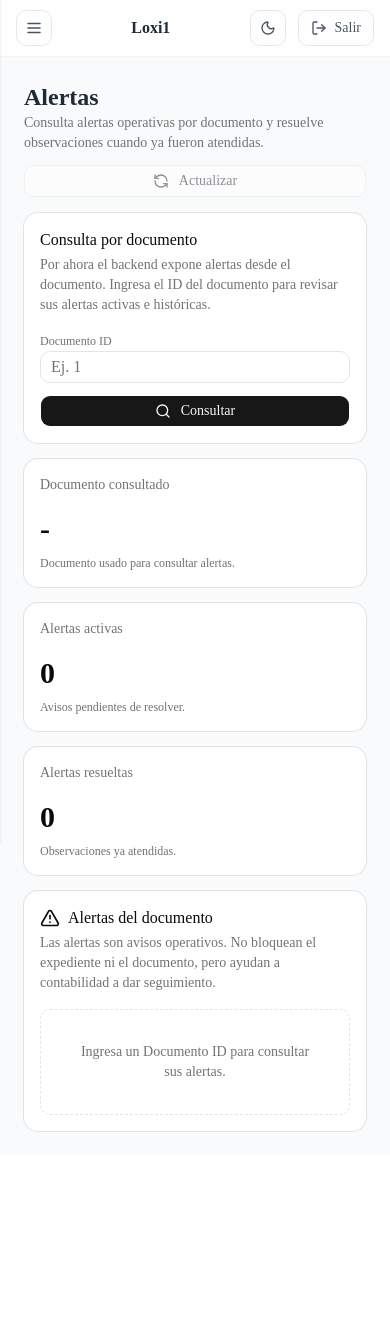
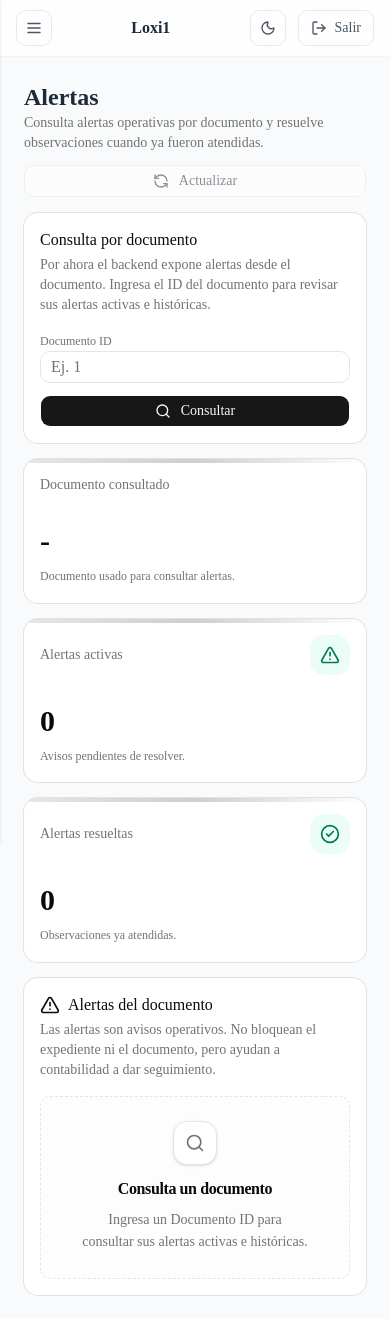
Before and after one commit to loxi1/documental-platform, a Next.js app in the folder apps/web-admin/: page /alertas in a window 390 px wide. Before the commit the page ends 1155 px from the top, so only its background shows below. Built offline with nearby package versions, Linux system fonts and the light colour scheme; no server answers.

Commit message:
change, mejorar disenio

```diff
--- a/apps/web-admin/src/app/alertas/page.tsx
+++ b/apps/web-admin/src/app/alertas/page.tsx
@@ -9,6 +9,7 @@ import {
   Search,
 } from "lucide-react";
 
+import { MetricCard } from "@/components/documental/metric-card";
 import { Badge } from "@/components/ui/badge";
 import { Button } from "@/components/ui/button";
 import {
@@ -19,6 +20,13 @@ import {
   CardTitle,
 } from "@/components/ui/card";
 import { Input } from "@/components/ui/input";
+import {
+  Empty,
+  EmptyDescription,
+  EmptyHeader,
+  EmptyMedia,
+  EmptyTitle,
+} from "@/components/ui/empty";
 import { useDocumentoAlertas, useResolverDocumentoAlerta } from "@/hooks/useAlertas";
 import type { DocumentoAlerta } from "@/types/alerta";
 
@@ -173,57 +181,27 @@ function AlertasContent() {
       </Card>
 
       <div className="grid gap-4 md:grid-cols-3">
-        <Card>
-          <CardHeader className="space-y-0">
-            <CardTitle className="text-sm text-muted-foreground">
-              Documento consultado
-            </CardTitle>
-          </CardHeader>
-          <CardContent>
-            <div className="text-3xl font-bold">{documentoId ?? "-"}</div>
-            <p className="mt-2 text-xs text-muted-foreground">
-              Documento usado para consultar alertas.
-            </p>
-          </CardContent>
-        </Card>
+        <MetricCard
+          title="Documento consultado"
+          value={documentoId ?? "-"}
+          description="Documento usado para consultar alertas."
+        />
 
-        <Card>
-          <CardHeader className="space-y-0">
-            <CardTitle className="text-sm text-muted-foreground">
-              Alertas activas
-            </CardTitle>
-          </CardHeader>
-          <CardContent>
-            <div className="flex items-center gap-2 text-3xl font-bold">
-              {activas.length}
-              {activas.length > 0 ? (
-                <AlertTriangle className="h-6 w-6 text-amber-600" />
-              ) : null}
-            </div>
-            <p className="mt-2 text-xs text-muted-foreground">
-              Avisos pendientes de resolver.
-            </p>
-          </CardContent>
-        </Card>
+        <MetricCard
+          title="Alertas activas"
+          value={activas.length}
+          description="Avisos pendientes de resolver."
+          icon={<AlertTriangle className="h-5 w-5" />}
+          accent={activas.length > 0 ? "warning" : "success"}
+        />
 
-        <Card>
-          <CardHeader className="space-y-0">
-            <CardTitle className="text-sm text-muted-foreground">
-              Alertas resueltas
-            </CardTitle>
-          </CardHeader>
-          <CardContent>
-            <div className="flex items-center gap-2 text-3xl font-bold">
-              {resueltas.length}
-              {resueltas.length > 0 ? (
-                <CheckCircle2 className="h-6 w-6 text-emerald-600" />
-              ) : null}
-            </div>
-            <p className="mt-2 text-xs text-muted-foreground">
-              Observaciones ya atendidas.
-            </p>
-          </CardContent>
-        </Card>
+        <MetricCard
+          title="Alertas resueltas"
+          value={resueltas.length}
+          description="Observaciones ya atendidas."
+          icon={<CheckCircle2 className="h-5 w-5" />}
+          accent="success"
+        />
       </div>
 
       {alertasQuery.error ? (
@@ -247,13 +225,24 @@ function AlertasContent() {
         </CardHeader>
         <CardContent>
           {!documentoId ? (
-            <div className="rounded-lg border border-dashed p-8 text-center text-sm text-muted-foreground">
-              Ingresa un Documento ID para consultar sus alertas.
-            </div>
+            <Empty>
+              <EmptyHeader>
+                <EmptyMedia variant="icon">
+                  <Search className="h-5 w-5" />
+                </EmptyMedia>
+                <EmptyTitle>Consulta un documento</EmptyTitle>
+                <EmptyDescription>
+                  Ingresa un Documento ID para consultar sus alertas activas e históricas.
+                </EmptyDescription>
+              </EmptyHeader>
+            </Empty>
           ) : alertasQuery.isLoading ? (
-            <div className="py-8 text-sm text-muted-foreground">
-              Cargando alertas...
-            </div>
+            <Empty>
+              <EmptyHeader>
+                <EmptyTitle>Cargando alertas...</EmptyTitle>
+                <EmptyDescription>Estamos consultando el historial del documento.</EmptyDescription>
+              </EmptyHeader>
+            </Empty>
           ) : alertas.length ? (
             <div className="overflow-x-auto">
               <table className="w-full text-sm">
@@ -323,9 +312,17 @@ function AlertasContent() {
               </table>
             </div>
           ) : (
-            <div className="rounded-lg border border-dashed p-8 text-center text-sm text-muted-foreground">
-              Este documento no tiene alertas registradas.
-            </div>
+            <Empty>
+              <EmptyHeader>
+                <EmptyMedia variant="icon">
+                  <CheckCircle2 className="h-5 w-5" />
+                </EmptyMedia>
+                <EmptyTitle>Sin alertas registradas</EmptyTitle>
+                <EmptyDescription>
+                  Este documento no tiene alertas activas ni históricas.
+                </EmptyDescription>
+              </EmptyHeader>
+            </Empty>
           )}
         </CardContent>
       </Card>
--- a/apps/web-admin/src/app/revision-contable/page.tsx
+++ b/apps/web-admin/src/app/revision-contable/page.tsx
@@ -10,6 +10,7 @@ import {
   Search,
 } from "lucide-react";
 
+import { MetricCard } from "@/components/documental/metric-card";
 import { Badge } from "@/components/ui/badge";
 import { Button } from "@/components/ui/button";
 import {
@@ -19,6 +20,13 @@ import {
   CardTitle,
 } from "@/components/ui/card";
 import { Input } from "@/components/ui/input";
+import {
+  Empty,
+  EmptyDescription,
+  EmptyHeader,
+  EmptyMedia,
+  EmptyTitle,
+} from "@/components/ui/empty";
 import { useCrearDocumentoAlerta } from "@/hooks/useAlertas";
 import { useRevisionContable } from "@/hooks/useRevisionContable";
 import type { RevisionContableItem } from "@/types/revision-contable";
@@ -226,58 +234,31 @@ export default function RevisionContablePage() {
       </Card>
 
       <div className="grid gap-4 md:grid-cols-3">
-        <Card>
-          <CardHeader className="space-y-0">
-            <CardTitle className="text-sm text-muted-foreground">
-              Facturas revisadas
-            </CardTitle>
-          </CardHeader>
-          <CardContent>
-            <div className="text-3xl font-bold">{totalFacturas}</div>
-            <p className="mt-2 text-xs text-muted-foreground">
-              Documentos tipo factura del periodo consultado.
-            </p>
-          </CardContent>
-        </Card>
+        <MetricCard
+          title="Facturas revisadas"
+          value={totalFacturas}
+          description="Documentos tipo factura del periodo consultado."
+          icon={<FileText className="h-5 w-5" />}
+        />
 
-        <Card>
-          <CardHeader className="space-y-0">
-            <CardTitle className="text-sm text-muted-foreground">
-              Monto del periodo
-            </CardTitle>
-          </CardHeader>
-          <CardContent>
-            <div className="text-3xl font-bold">
-              {new Intl.NumberFormat("es-PE", {
-                style: "currency",
-                currency: "PEN",
-                minimumFractionDigits: 2,
-              }).format(totalMonto)}
-            </div>
-            <p className="mt-2 text-xs text-muted-foreground">
-              Total calculado desde facturas listadas.
-            </p>
-          </CardContent>
-        </Card>
+        <MetricCard
+          title="Monto del periodo"
+          value={new Intl.NumberFormat("es-PE", {
+            style: "currency",
+            currency: "PEN",
+            minimumFractionDigits: 2,
+          }).format(totalMonto)}
+          description="Total calculado desde facturas listadas."
+        />
 
-        <Card>
-          <CardHeader className="space-y-0">
-            <CardTitle className="text-sm text-muted-foreground">
-              Alertas activas
-            </CardTitle>
-          </CardHeader>
-          <CardContent>
-            <div className="flex items-center gap-2 text-3xl font-bold">
-              {totalAlertas}
-              {totalAlertas > 0 ? (
-                <AlertTriangle className="h-6 w-6 text-amber-600" />
-              ) : null}
-            </div>
-            <p className="mt-2 text-xs text-muted-foreground">
-              Alertas pendientes de resolver en los documentos listados.
-            </p>
-          </CardContent>
-        </Card>
+        <MetricCard
+          title="Alertas activas"
+          value={totalAlertas}
+          description="Alertas pendientes de resolver en los documentos listados."
+          icon={<AlertTriangle className="h-5 w-5" />}
+          accent={totalAlertas > 0 ? "warning" : "success"}
+          href="/alertas"
+        />
       </div>
 
       {error ? (
@@ -298,9 +279,12 @@ export default function RevisionContablePage() {
         </CardHeader>
         <CardContent>
           {isLoading ? (
-            <div className="py-8 text-sm text-muted-foreground">
-              Cargando revisión contable...
-            </div>
+            <Empty>
+              <EmptyHeader>
+                <EmptyTitle>Cargando revisión contable...</EmptyTitle>
+                <EmptyDescription>Estamos consultando documentos del periodo.</EmptyDescription>
+              </EmptyHeader>
+            </Empty>
           ) : (
             <div className="overflow-x-auto">
               <table className="w-full text-sm">
@@ -410,9 +394,17 @@ export default function RevisionContablePage() {
               </table>
 
               {!data?.length ? (
-                <div className="py-8 text-center text-sm text-muted-foreground">
-                  No hay facturas para el periodo consultado.
-                </div>
+                <Empty className="mt-4">
+                  <EmptyHeader>
+                    <EmptyMedia variant="icon">
+                      <FileText className="h-5 w-5" />
+                    </EmptyMedia>
+                    <EmptyTitle>Sin facturas para este periodo</EmptyTitle>
+                    <EmptyDescription>
+                      No se encontraron facturas confirmadas con el filtro seleccionado.
+                    </EmptyDescription>
+                  </EmptyHeader>
+                </Empty>
               ) : null}
             </div>
           )}
--- /dev/null
+++ b/apps/web-admin/src/components/documental/metric-card.tsx
@@ -0,0 +1,86 @@
+import Link from "next/link";
+import type { ReactNode } from "react";
+
+import { Card, CardContent, CardHeader, CardTitle } from "@/components/ui/card";
+import { Skeleton } from "@/components/ui/skeleton";
+import { cn } from "@/lib/utils";
+
+type MetricCardProps = {
+  title: string;
+  value: string | number;
+  description?: string;
+  icon?: ReactNode;
+  href?: string;
+  accent?: "default" | "success" | "warning" | "danger";
+  className?: string;
+};
+
+const accentClasses = {
+  default: "bg-muted/60 text-muted-foreground",
+  success: "bg-emerald-50 text-emerald-700 dark:bg-emerald-950/40 dark:text-emerald-300",
+  warning: "bg-amber-50 text-amber-700 dark:bg-amber-950/40 dark:text-amber-300",
+  danger: "bg-red-50 text-red-700 dark:bg-red-950/40 dark:text-red-300",
+};
+
+export function MetricCard({
+  title,
+  value,
+  description,
+  icon,
+  href,
+  accent = "default",
+  className,
+}: MetricCardProps) {
+  const content = (
+    <Card
+      className={cn(
+        "group relative overflow-hidden transition-all hover:-translate-y-0.5 hover:shadow-md",
+        href ? "cursor-pointer" : "",
+        className,
+      )}
+    >
+      <div className="absolute inset-x-0 top-0 h-1 bg-gradient-to-r from-foreground/10 via-foreground/20 to-transparent" />
+      <CardHeader className="flex flex-row items-center justify-between gap-3 space-y-0 pb-3">
+        <CardTitle className="text-sm font-medium text-muted-foreground">
+          {title}
+        </CardTitle>
+        {icon ? (
+          <div className={cn("rounded-xl p-2.5", accentClasses[accent])}>
+            {icon}
+          </div>
+        ) : null}
+      </CardHeader>
+      <CardContent>
+        <div className="text-3xl font-bold tracking-tight">{value}</div>
+        {description ? (
+          <p className="mt-2 text-xs leading-relaxed text-muted-foreground">
+            {description}
+          </p>
+        ) : null}
+      </CardContent>
+    </Card>
+  );
+
+  if (!href) return content;
+
+  return (
+    <Link href={href} className="block focus:outline-none focus:ring-2 focus:ring-ring focus:ring-offset-2">
+      {content}
+    </Link>
+  );
+}
+
+export function MetricCardSkeleton() {
+  return (
+    <Card>
+      <CardHeader className="space-y-0 pb-3">
+        <Skeleton className="h-4 w-28" />
+      </CardHeader>
+      <CardContent className="space-y-3">
+        <Skeleton className="h-8 w-20" />
+        <Skeleton className="h-3 w-full" />
+        <Skeleton className="h-3 w-2/3" />
+      </CardContent>
+    </Card>
+  );
+}
--- /dev/null
+++ b/apps/web-admin/src/components/ui/empty.tsx
@@ -0,0 +1,96 @@
+import type { ComponentProps } from "react";
+import { cva, type VariantProps } from "class-variance-authority";
+
+import { cn } from "@/lib/utils";
+
+function Empty({ className, ...props }: ComponentProps<"div">) {
+  return (
+    <div
+      data-slot="empty"
+      className={cn(
+        "flex min-w-0 flex-1 flex-col items-center justify-center gap-5 text-balance rounded-lg border border-dashed bg-muted/20 p-6 text-center md:p-10",
+        className,
+      )}
+      {...props}
+    />
+  );
+}
+
+function EmptyHeader({ className, ...props }: ComponentProps<"div">) {
+  return (
+    <div
+      data-slot="empty-header"
+      className={cn("flex max-w-sm flex-col items-center gap-2 text-center", className)}
+      {...props}
+    />
+  );
+}
+
+const emptyMediaVariants = cva(
+  "mb-1 flex shrink-0 items-center justify-center [&_svg]:pointer-events-none [&_svg]:shrink-0",
+  {
+    variants: {
+      variant: {
+        default: "bg-transparent",
+        icon: "flex size-11 shrink-0 items-center justify-center rounded-xl border bg-background text-muted-foreground shadow-sm [&_svg:not([class*='size-'])]:size-5",
+      },
+    },
+    defaultVariants: {
+      variant: "default",
+    },
+  },
+);
+
+function EmptyMedia({
+  className,
+  variant = "default",
+  ...props
+}: ComponentProps<"div"> & VariantProps<typeof emptyMediaVariants>) {
+  return (
+    <div
+      data-slot="empty-media"
+      data-variant={variant}
+      className={cn(emptyMediaVariants({ variant, className }))}
+      {...props}
+    />
+  );
+}
+
+function EmptyTitle({ className, ...props }: ComponentProps<"div">) {
+  return (
+    <div
+      data-slot="empty-title"
+      className={cn("text-base font-semibold tracking-tight", className)}
+      {...props}
+    />
+  );
+}
+
+function EmptyDescription({ className, ...props }: ComponentProps<"p">) {
+  return (
+    <p
+      data-slot="empty-description"
+      className={cn("text-sm leading-relaxed text-muted-foreground", className)}
+      {...props}
+    />
+  );
+}
+
+function EmptyContent({ className, ...props }: ComponentProps<"div">) {
+  return (
+    <div
+      data-slot="empty-content"
+      className={cn("flex w-full min-w-0 max-w-sm flex-col items-center gap-3 text-balance text-sm", className)}
+      {...props}
+    />
+  );
+}
+
+export {
+  Empty,
+  EmptyHeader,
+  EmptyTitle,
+  EmptyDescription,
+  EmptyContent,
+  EmptyMedia,
+};
--- /dev/null
+++ b/apps/web-admin/src/components/ui/skeleton.tsx
@@ -0,0 +1,17 @@
+import type { HTMLAttributes } from "react";
+
+import { cn } from "@/lib/utils";
+
+function Skeleton({
+  className,
+  ...props
+}: HTMLAttributes<HTMLDivElement>) {
+  return (
+    <div
+      className={cn("animate-pulse rounded-md bg-muted", className)}
+      {...props}
+    />
+  );
+}
+
+export { Skeleton };
```
Also changed, not shown: apps/web-admin/src/app/dashboard/page.tsx (+15 -38 lines), apps/web-admin/src/app/expedientes/[id]/page.tsx (+49 -10 lines), apps/web-admin/src/app/expedientes/page.tsx (+31 -4 lines).
